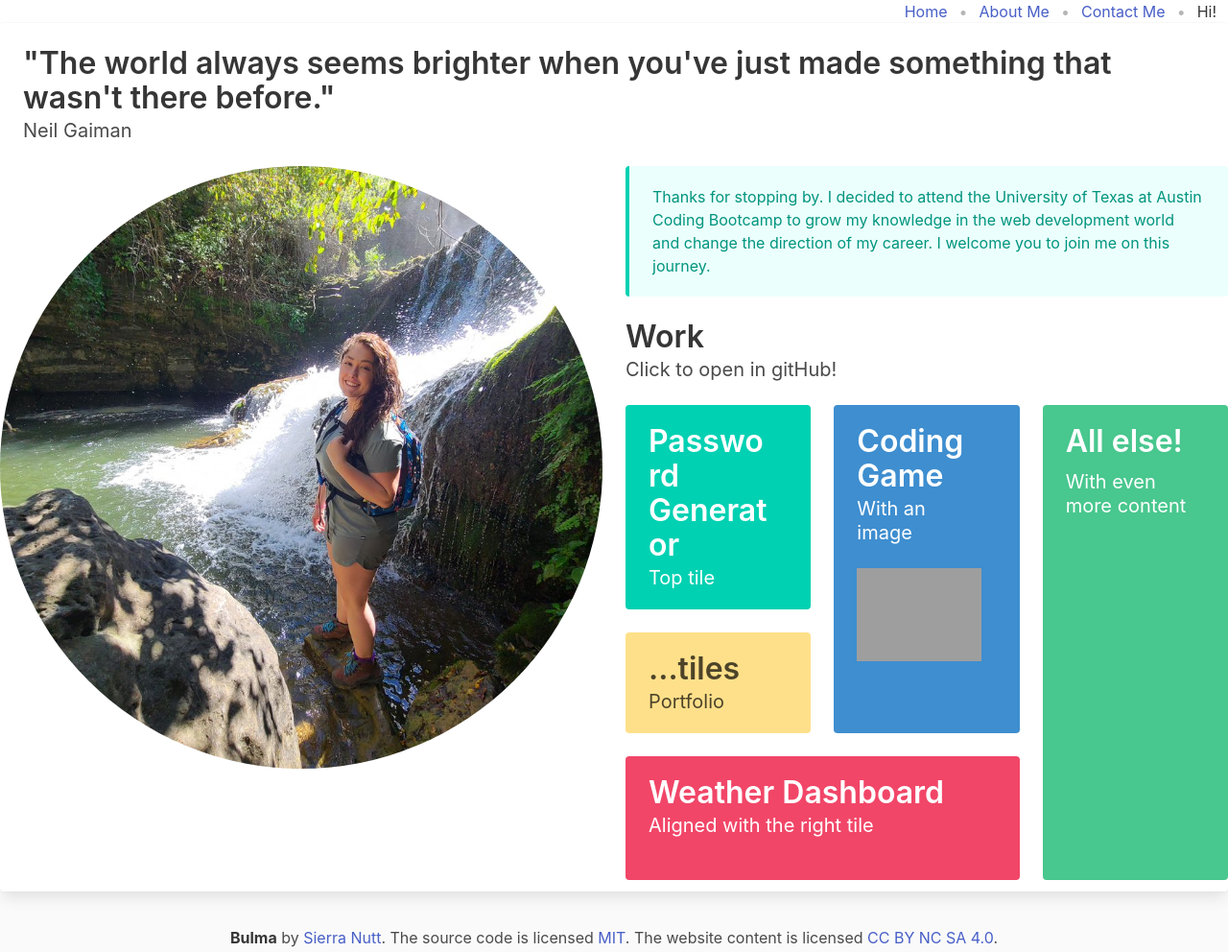
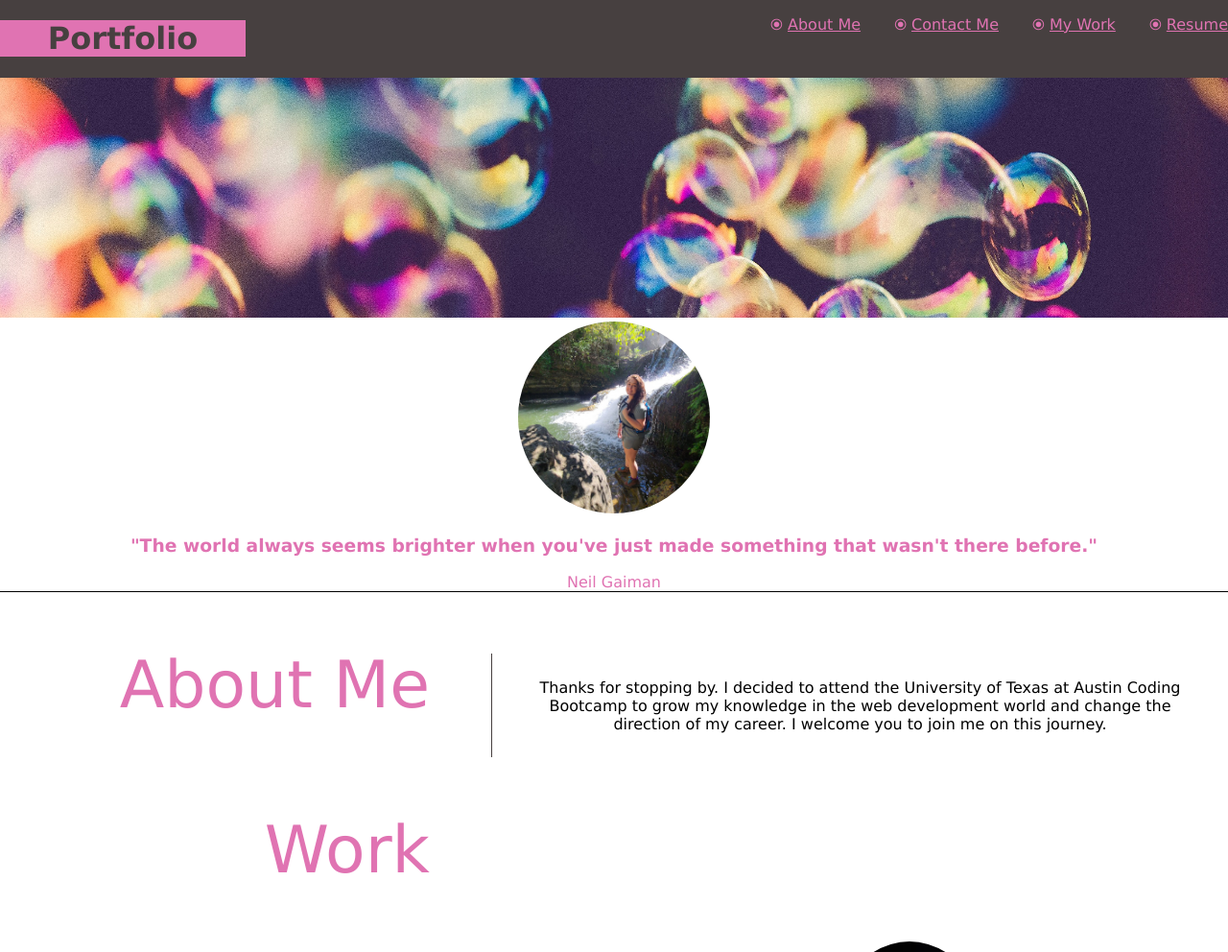
Before and after one commit to SierraNN/Challenge2, a plain HTML site: page index.html in a window 1280 px wide. Shown: the top 992 px of the page at 96% size. Drawn offline with nearby package versions, Linux system fonts and the light colour scheme; grey boxes are pictures that could not be loaded.

Commit message:
portfolio restructure

```diff
--- a/Assets/css/style.css
+++ b/Assets/css/style.css
@@ -1 +1,130 @@
-@import "https://cdn.jsdelivr.net/npm/bulma@0.9.4/css/bulma.min.css";
+/* @import "https://cdn.jsdelivr.net/npm/bulma@0.9.4/css/bulma.min.css"; */
+
+:root {
+    --outer-space: rgb(255, 255, 255);
+  }
+  *{
+    color:  rgb(224, 115, 178);
+    font-family: Verdana, Geneva, Tahoma, sans-serif;
+  }
+
+  header{
+    background-color: rgb(71, 64, 64);
+    display:flex;
+    justify-content: space-between;
+    color: rgb(224, 115, 178);
+    margin: 0;
+    padding: 0;
+    width:100%;
+    height:30%;
+  }
+
+  body{
+    margin: 0;
+    padding: 0;
+
+  }
+  h1{
+    background-color: rgb(224, 115, 178);
+    color:rgb(71, 64, 64);
+    width: 20%;
+    justify-content:center;
+    display:flex;
+  }
+
+  h2{
+    font-size: 68px;
+    width: 35%;
+    font-weight: 100;
+    justify-content:right;
+    display:flex;
+  }
+
+  h3{
+    align-content: center;
+  }
+
+  p{
+    border-left: 1px solid rgb(71, 64, 64);
+    margin-left: 40%;
+    margin-top: -10%;
+    padding: 2%;
+    font-size: medium;
+    word-wrap: break-word;
+    color:black
+  }
+
+  p1{
+    border-left: 1px solid #000000;
+    margin-left: 40%;
+    margin-top: -10%;
+    padding: 2%;
+    font-size: medium;
+    color:black
+  }
+
+  .card img{
+    justify-content: space-between;
+    width: 100%;
+    height: 250px;
+    margin:0%;
+    padding: 0;
+    border: 0px;
+  }
+
+  nav{
+    display: inline-block;
+    display: flex;
+  }
+
+  .nav ul li{
+    display:inline;
+    list-style-type: none;
+    border-left: 30px solid rgb(71, 64, 64);
+  }
+
+  nav img {
+    padding: 14px 20px;
+    text-align: right;
+    width: 100%;
+    height: 250px;
+    margin:0%;
+    padding: 0;
+    border:25px;
+  }
+
+  .card-column {
+    flex: 1 0 100%;
+    transition: flex-basis 500ms linear;
+    margin-bottom: 1.5rem;
+  }
+
+  footer{
+    background-color: rgb(71, 64, 64);
+    margin: 0;
+    padding: 0;
+    display: flex;
+    justify-content: center;
+    padding: 0%;
+  }
+
+  article {
+    border-bottom: 1px solid #000000;
+  }
+
+  .card2 img{
+    border-radius: 50%;
+  }
+
+  .card2{
+    text-align: center;
+  }
+
+  .card3 img{
+    border-radius: 50%;
+    justify-content: right;
+  }
+
+  .card3{
+    text-align: center;
+  }
--- a/index.html
+++ b/index.html
@@ -4,104 +4,61 @@
         <meta charset="UTF-8">
         <meta name="viewport" content="width=device-width, initial-scale=1.0">
         <title>Portfolio</title>
-        <link rel="stylesheet" href="./assets/css/reset.css" />
         <link rel="stylesheet" href="./assets/css/style.css" />
     </head>
+
     <header>
-        <nav class="breadcrumb has-bullet-separator is-right" aria-label="breadcrumbs">
+        <h1 class="page-title">Portfolio</h1>
+        <nav class = nav>
             <ul>
-              <li><a href="#">Home</a></li>
-              <li><a href="#">About Me</a></li>
-              <li><a href="#">Contact Me</a></li>
-              <li class="is-active"><a href="#" aria-current="page">Hi!</a></li>
+                <li>⦿ <a href="">About Me</a></li>
+                <li>⦿ <a href="">Contact Me</a></li>
+                <li>⦿ <a href="">My Work</a></li>
+                <li>⦿ <a href="">Resume</a></li>
             </ul>
         </nav>
     </header>
+    <body>
+        <section class ="card">
+            <img src="Assets\imgs\drew-beamer-Hk6E4UxjmGo-unsplash.jpg" alt="stock img bubbles">
+        </section>
 
-    <body>
-        <div class="card">
-            <div class="card-content">
-              <p class="title">
-                "The world always seems brighter when you've just made something that wasn't there before."</p>
-              <p class="subtitle">
+        <div class="card2 card-column2">
+          <div class="card-header2">
+            <img src="Assets\imgs\mesabine2021ozarks.jpg" class="3" style="width:200px">
+          </div>
+          <div class="card-body2"></div>
+          <h3>"The world always seems brighter when you've just made something that wasn't there before."</h3>
+            <article>
               Neil Gaiman
-              </p>
+            </article>
           </div>
-            <div class="columns">
-                <div class="column is-half is-center">
-                    <figure class="image is-256x256">
-                        <img class="is-rounded" src="assets\imgs\mesabine2021ozarks.jpg">
-                      </figure>
         </div>
-                <div class="column is-half">
-                    <article class="message is-primary">
-                        <div class="message-body">
+
+        <div class="card-column card3">
+            <article>
+                <h2 class="card-header">About Me</h2>
+                <div class="card-body">
                   <p>Thanks for stopping by. I decided to attend the University of Texas at Austin Coding Bootcamp to grow my knowledge in the web development world and change the direction of my career.  I welcome you to join me on this journey.</p>
+                </div>
+
+                <h2 class="card-header">Work</h2>
+                <div class="card-body4">
+                  <img src="Assets/imgs/photo-1589149098258-3e9102cd63d3.avif" style="width:200px">
+                  <img src="Assets/imgs/photo-1572633424705-d813d2fb5cb4.avif" style="width:200px">
+                  <img src="Assets/imgs/new purple.avif" style="width:200px">
+                  <img src="Assets/imgs/photo-1568659358810-bdbdb4decb5c.avif" style="width:200px">
+                </div>
+
+                <h2 class="card-header">Contact Me</h2>
+                <div class="card-body">
+                  <p>+1 512-673-0994 <br> sierra.nutt@outlook.com<br>gitHub</p>
                 </div>
             </article>
 
-                      <h1 class="title">Work</h1>
-                      <h2 class="subtitle">Click to open in gitHub!</h2>
-
-                      <div class="tile is-ancestor">
-                        <div class="tile is-vertical is-8">
-                          <div class="tile">
-                            <div class="tile is-parent is-vertical">
-                              <article class="tile is-child notification is-primary">
-                                <p class="title">Password Generator</p>
-                                <p class="subtitle">Top tile</p>
-                              </article>
-                              <article class="tile is-child notification is-warning">
-                                <p class="title">...tiles</p>
-                                <p class="subtitle">Portfolio</p>
-                              </article>
         </div>
-                            <div class="tile is-parent">
-                              <article class="tile is-child notification is-info">
-                                <p class="title">Coding Game</p>
-                                <p class="subtitle">With an image</p>
-                                <figure class="image is-4by3">
-                                  <img src="https://bulma.io/images/placeholders/640x480.png">
-                                </figure>
-                              </article>
-                            </div>
-                          </div>
-                          <div class="tile is-parent">
-                            <article class="tile is-child notification is-danger">
-                              <p class="title">Weather Dashboard</p>
-                              <p class="subtitle">Aligned with the right tile</p>
-                              <div class="content">
-                                <!-- Content -->
-                              </div>
-                            </article>
-                          </div>
-                        </div>
-                        <div class="tile is-parent">
-                          <article class="tile is-child notification is-success">
-                            <div class="content">
-                              <p class="title">All else!</p>
-                              <p class="subtitle">With even more content</p>
-                              <div class="content">
-                                <!-- Content -->
-                              </div>
-                            </div>
-                          </article>
-                        </div>
-                      </div>
-                </div>
-            </div>
-        </div>
-
-
-
     </body>
-
-    <footer class="footer">
-        <div class="content has-text-centered">
-          <p>
-            <strong>Bulma</strong> by <a href="https://jgthms.com">Sierra Nutt</a>. The source code is licensed
-            <a href="http://opensource.org/licenses/mit-license.php">MIT</a>. The website content
-            is licensed <a href="http://creativecommons.org/licenses/by-nc-sa/4.0/">CC BY NC SA 4.0</a>.
-          </p>
-        </div>
+    <footer>
+        <h3>∙ Made with 💖 by ꑄ꒐ꏂꋪꋪꋬ ∙</h3>
     </footer>
+</html>
```
Also changed, not shown: Assets/imgs/12.jpg (deleted), Assets/imgs/3.jpg (deleted), Assets/imgs/photo-1600132806370-bf17e65e942f.avif (deleted), dontuse.txt (added), 1 other file. Lines whose indentation alone changed are shown as unchanged.
